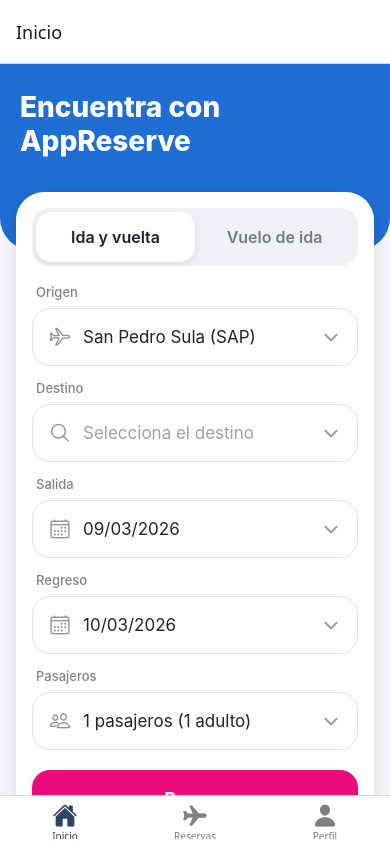
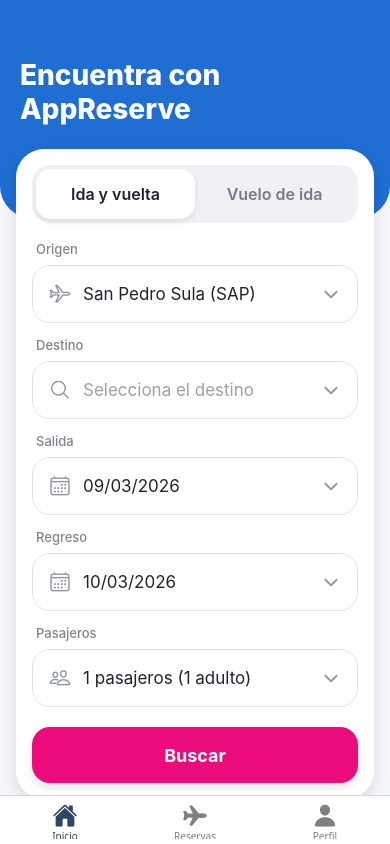
Before and after one commit to Jose-RCastle/SkyReserveApp, a React Native app in the folder FlightBookingApp/: screen /Tabs in a window 390 px wide. Built offline with nearby package versions, Linux system fonts and the light colour scheme; no server answers.

Commit message:
Ajustes, para mensajes en la consola

```diff
--- a/FlightBookingApp/src/navigation/TabsNavigator.tsx
+++ b/FlightBookingApp/src/navigation/TabsNavigator.tsx
@@ -10,6 +10,8 @@
   return (
     <Tab.Navigator
       screenOptions={({ route }) => ({
+        headerShown: false,
+
         tabBarIcon: ({ color, size }) => {
           let iconName: any;
 
@@ -23,6 +25,7 @@
 
           return <Ionicons name={iconName} size={size} color={color} />;
         },
+
         tabBarActiveTintColor: "#2e4566",
         tabBarInactiveTintColor: "gray",
       })}
--- a/FlightBookingApp/src/screens/HomeScreen.tsx
+++ b/FlightBookingApp/src/screens/HomeScreen.tsx
@@ -30,10 +30,10 @@
 };
 
 const offerImages = [
-  "https://images.unsplash.com/photo-1507525428034-b723cf961d3e?auto=format&fit=crop&w=900&q=80",
-  "https://images.unsplash.com/photo-1493558103817-58b2924bce98?auto=format&fit=crop&w=900&q=80",
-  "https://images.unsplash.com/photo-1476514525535-07fb3b4ae5f1?auto=format&fit=crop&w=900&q=80",
-  "https://images.unsplash.com/photo-1500530855697-b586d89ba3ee?auto=format&fit=crop&w=900&q=80",
+  "https://media-cdn.tripadvisor.com/media/attractions-splice-spp-720x480/07/b1/fb/10.jpg",
+  "https://www.kevmrc.com/wp-content/uploads/2021/07/19-famous-landmarks-in-madrid-spain.jpg",
+  "https://tse2.mm.bing.net/th/id/OIP.b4IpjqLjqsKk3F-M3XK57AHaEK?rs=1&pid=ImgDetMain&o=7&rm=3",
+  "https://eventsandsports.com/wp-content/uploads/2023/11/BOGOTA-3.jpg",
 ];
 
 export default function HomeScreen() {
@@ -138,6 +138,7 @@
         return;
       }
 
+      console.log("Datos que se enviarán a Redux:", reservationData);
       dispatch(
         addReservation({
           id: Date.now().toString(),
@@ -151,12 +152,14 @@
           reservationDate: reservationData.reservation_date,
         })
       );
+      console.log("Reserva enviada al estado global con Redux");
 
       modals.setShowConfirmationModal(false);
       Alert.alert("¡Éxito!", "Vuelo reservado correctamente");
     } catch (error: any) {
       Alert.alert("Error inesperado", error?.message || "No se pudo completar la reserva.");
     }
+
   };
 
   return (
@@ -343,12 +346,13 @@
   hero: {
     backgroundColor: "#1f6ed4",
     paddingHorizontal: 20,
-    paddingTop: 26,
+    paddingTop: 41,
     paddingBottom: 92,
     borderBottomLeftRadius: 32,
     borderBottomRightRadius: 32,
   },
   heroTitle: {
+    marginTop: 17,
     fontSize: 28,
     fontWeight: "800",
     color: "#ffffff",
@@ -356,7 +360,7 @@
   searchCard: {
     backgroundColor: "#ffffff",
     marginHorizontal: 16,
-    marginTop: -58,
+    marginTop: -69,
     borderRadius: 28,
     padding: 16,
     shadowColor: "#000",
--- a/FlightBookingApp/src/screens/LoginScreen.tsx
+++ b/FlightBookingApp/src/screens/LoginScreen.tsx
@@ -10,6 +10,8 @@
   const [email, setEmail] = useState("");
   const [password, setPassword] = useState("");
   const dispatch = useAppDispatch();
+
+
 
   const handleLogin = async () => {
     if (!email || !password) {
@@ -34,6 +36,8 @@
 
     dispatch(login(data.user.email || email));
     navigation.replace("Tabs");
+
+    console.log("Usuario guardado en Redux:", email);
   };
 
   return (
--- a/FlightBookingApp/src/screens/MyReservationsScreen.tsx
+++ b/FlightBookingApp/src/screens/MyReservationsScreen.tsx
@@ -11,6 +11,7 @@
   loadReservations()
 }, [])
 
+console.log("Reservas actuales en Redux:", reservations);
 const loadReservations = async () => {
 
   const { data } = await supabase
@@ -100,6 +101,7 @@
     paddingBottom: 40,
   },
   screenTitle: {
+    marginTop: 25,
     fontSize: 30,
     fontWeight: "800",
     color: "#111827",
--- a/FlightBookingApp/src/screens/ProfileScreen.tsx
+++ b/FlightBookingApp/src/screens/ProfileScreen.tsx
@@ -53,6 +53,7 @@
     paddingTop: 24,
   },
   screenTitle: {
+    marginTop: 25,
     fontSize: 30,
     fontWeight: "800",
     color: "#111827",
```
Also changed, not shown: FlightBookingApp/assets/plane.png.
